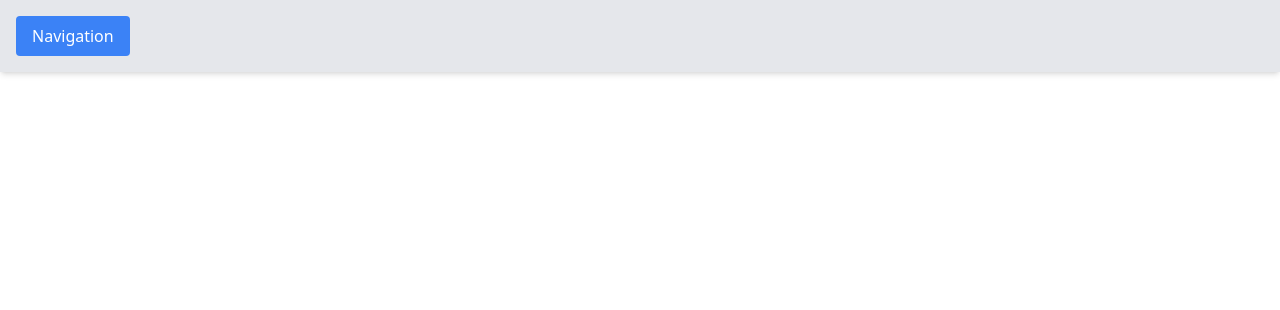
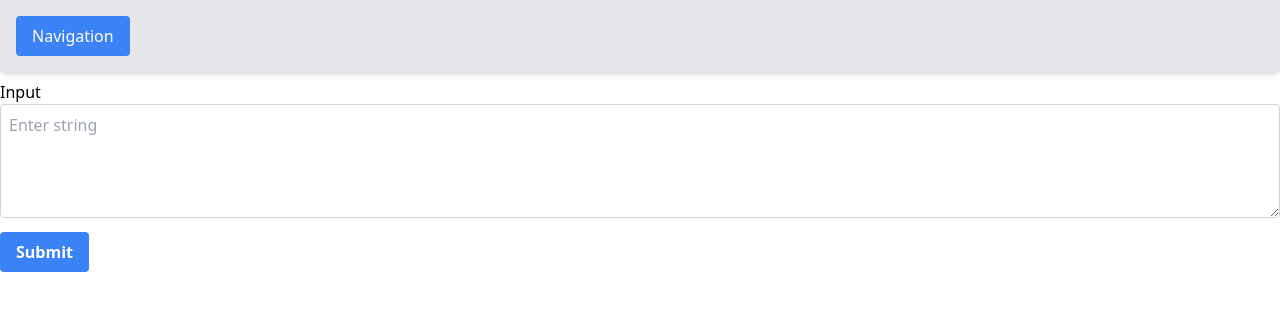
Before and after one commit to Niewski/aoc23-front, an Angular app: page /day3 in a window 1280 px wide. Before the commit this address led to /. Shown: the top 310 px of the page. Built offline with nearby package versions, Linux system fonts and the light colour scheme.

Commit message:
day3 send 2d array to api

```diff
--- a/src/app/api.service.ts
+++ b/src/app/api.service.ts
@@ -16,5 +16,8 @@ export class ApiService {
   solveDayTwo(input: string) {
     return this.http.post<ITwoNumberResponse>(`${this.baseUrl}/day2`, input);
   }
+  solveDayThree(input: string[][]) {
+    return this.http.post<ITwoNumberResponse>(`${this.baseUrl}/day3`, input);
+  }
 
 }
--- a/src/app/app.component.html
+++ b/src/app/app.component.html
@@ -6,6 +6,7 @@
     <div class="absolute hidden text-gray-700 pt-1" id="dropdownMenu">
       <a class="rounded-t bg-gray-200 hover:bg-gray-400 py-2 px-4 block whitespace-no-wrap" routerLink="day1">Day 1</a>
       <a class="bg-gray-200 hover:bg-gray-400 py-2 px-4 block whitespace-no-wrap" routerLink="day2">Day 2</a>
+      <a class="bg-gray-200 hover:bg-gray-400 py-2 px-4 block whitespace-no-wrap" routerLink="day3">Day 3</a>
       <!-- Add more links as needed -->
     </div>
   </div>
--- a/src/app/app.routes.ts
+++ b/src/app/app.routes.ts
@@ -1,9 +1,11 @@
 import { Routes } from '@angular/router';
 import { DayOneComponent } from './day-one/day-one.component';
+import { DayThreeComponent } from './day-three/day-three.component';
 import { DayTwoComponent } from './day-two/day-two.component';
 import { TestComponent } from './test/test.component';
 
 export const routes: Routes = [
     { path: 'test', component: TestComponent },
     { path: 'day1', component: DayOneComponent },
-    { path: 'day2', component: DayTwoComponent },];
+    { path: 'day2', component: DayTwoComponent },
+    { path: 'day3', component: DayThreeComponent },];
--- /dev/null
+++ b/src/app/day-three/day-three.component.html
@@ -0,0 +1,11 @@
+<div class="block mb-4">
+    <h3 class="mt-2">Input</h3>
+    <textarea class="w-full p-2 border border-gray-300 rounded focus:outline-none focus:border-blue-500" rows="4" [(ngModel)]="inputString" placeholder="Enter string" name="inputBox"></textarea>
+    <button (click)="submit()" class="mt-2 bg-blue-500 text-white font-bold py-2 px-4 rounded">Submit</button>
+  </div>
+
+  <!-- Optional: Display the result -->
+  <div *ngIf="resultPartOne !== null && resultPartTwo !== null">
+    <div>Result Part One: {{ resultPartOne }}</div>
+    <div>Result Part Two: {{ resultPartTwo }}</div>
+  </div>
--- /dev/null
+++ b/src/app/day-three/day-three.component.ts
@@ -0,0 +1,42 @@
+import { CommonModule } from '@angular/common';
+import { Component } from '@angular/core';
+import { FormsModule } from '@angular/forms';
+import { ApiService } from '../api.service';
+
+@Component({
+  selector: 'app-day-three',
+  standalone: true,
+  imports: [CommonModule, FormsModule],
+  templateUrl: './day-three.component.html',
+  styleUrl: './day-three.component.css'
+})
+export class DayThreeComponent {
+  inputString: string = '';
+  resultPartOne: number | null = null;
+  resultPartTwo: number | null = null;
+  constructor(private apiService: ApiService) { }
+
+  submit() {
+    // Split the string by line breaks to create rows
+    const rows = this.inputString.split(/\r?\n/).filter(input => input.trim() !== '');
+
+    // Split each row into characters to create columns
+    const inputs = rows.map(row => row.split(''));
+
+    console.log('Inputs: ', inputs);
+    this.apiService.solveDayThree(inputs).subscribe({
+      next: (response) => {
+        this.resultPartOne = response.resultPartOne;
+        this.resultPartTwo = response.resultPartTwo;
+      },
+      error: (error) => {
+        console.error('Error: ', error); // Handle the error scenario
+        this.resultPartOne = this.resultPartTwo = null;
+      },
+      // Optionally, you can add a 'complete' callback if needed
+      complete: () => console.log('Observable completed')
+    });
+
+  }
+
+}
```
Also changed, not shown: src/app/day-three/day-three.component.css (added), 1 other file (tests, documents, lock files or other folders).
